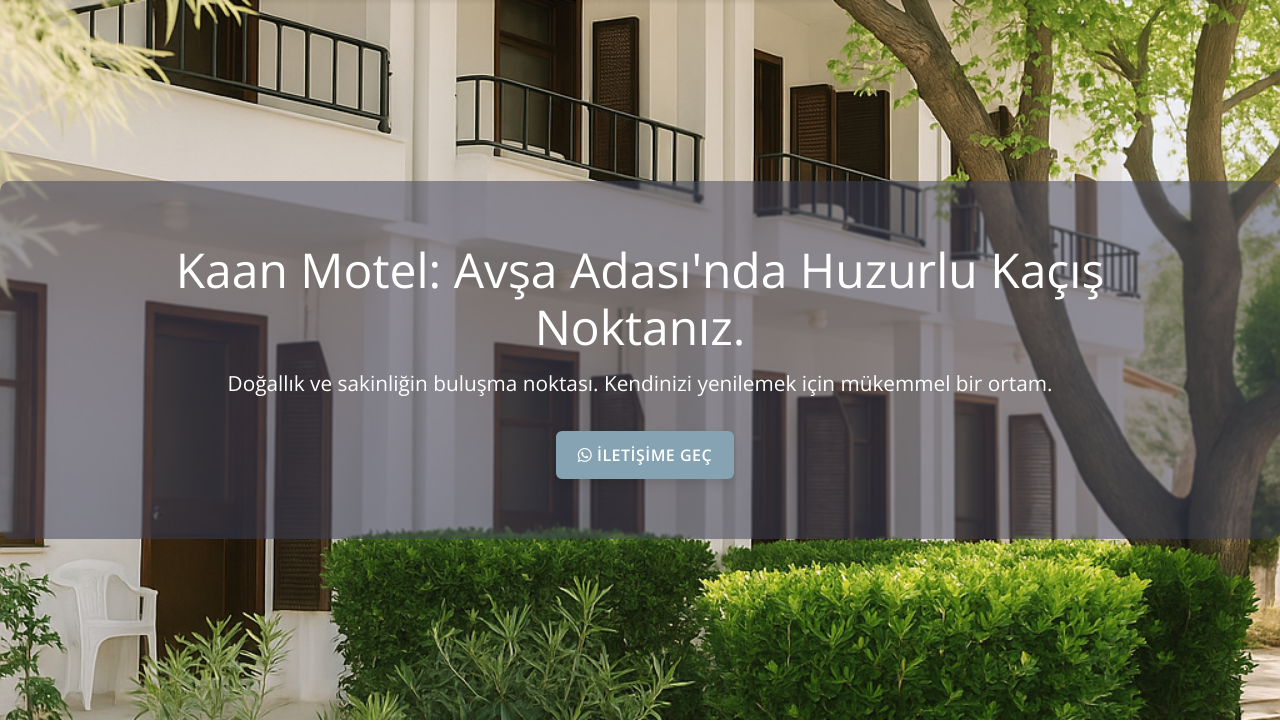
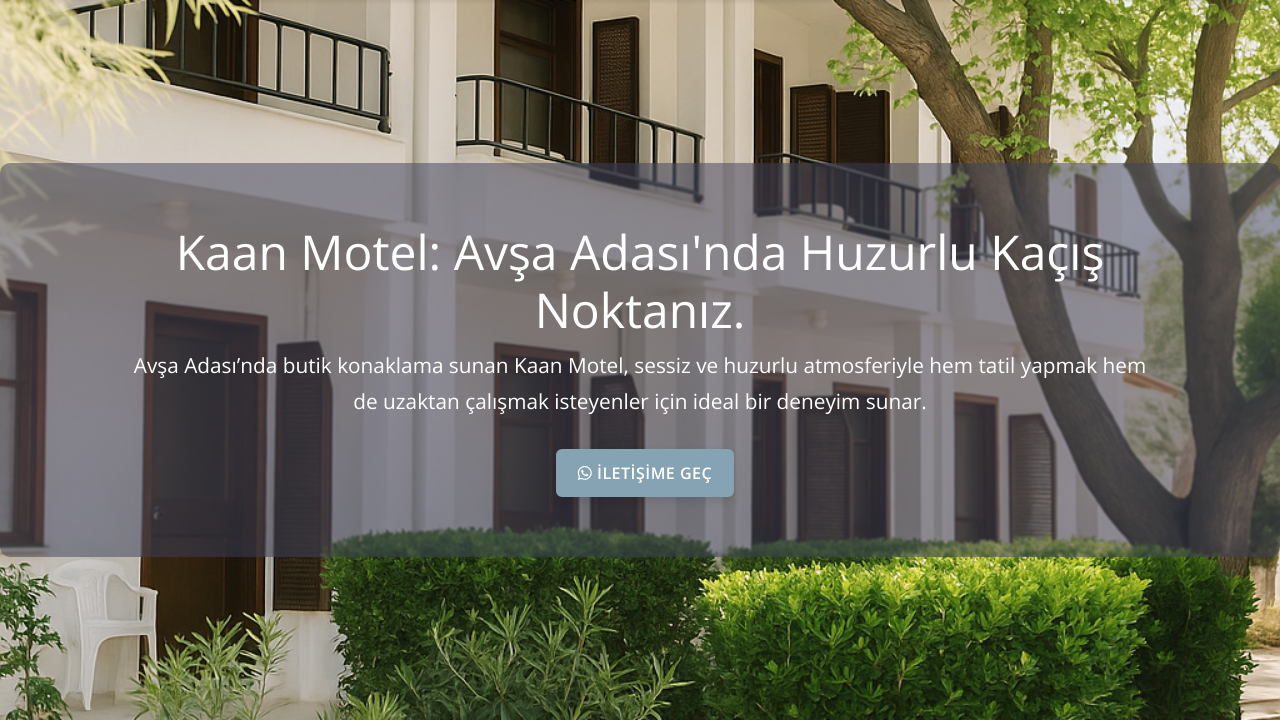
Before and after one commit to maidekaan/kaan_motel_website, a Flask app: page / in a window 1280 px wide; the page is wider, and only the part inside the window is pictured. Shown: the part 208-929 px from the top of that part. Run offline with Flask 3, Linux system fonts and the light colour scheme; some libraries are stand-ins or nearby versions.

Commit message:
Update SEO title and homepage text

```diff
--- a/templates/index.html
+++ b/templates/index.html
@@ -1,5 +1,5 @@
 {% extends "base.html" %}
-{% set title = "Kaan Motel - Avşa Adası'nda Huzurlu Kaçış" %}
+{% set title = "Avşa Kaan Motel | Avşa Adası Butik Otel, Sessiz Konaklama & Work Stay" %}
 
 {% block content %}
 
@@ -7,7 +7,7 @@
         <div class="hero-overlay">
             <div class="container">
                 <h2>{{ slogan }}</h2>
-                <p>Doğallık ve sakinliğin buluşma noktası. Kendinizi yenilemek için mükemmel bir ortam.</p>
+                <p>Avşa Adası’nda butik konaklama sunan Kaan Motel, sessiz ve huzurlu atmosferiyle hem tatil yapmak hem de uzaktan çalışmak isteyenler için ideal bir deneyim sunar.</p>
 
                 {# WHATSAPP REZERVASYON BUTONU - SADECE WHATSAPP'A YÖNLENDİRİR #}
                 <a href="https://wa.me/905538898544?text=Merhaba%20Kaan%20Motel,%20rezervasyon%20yapmak%20istiyorum."
```
